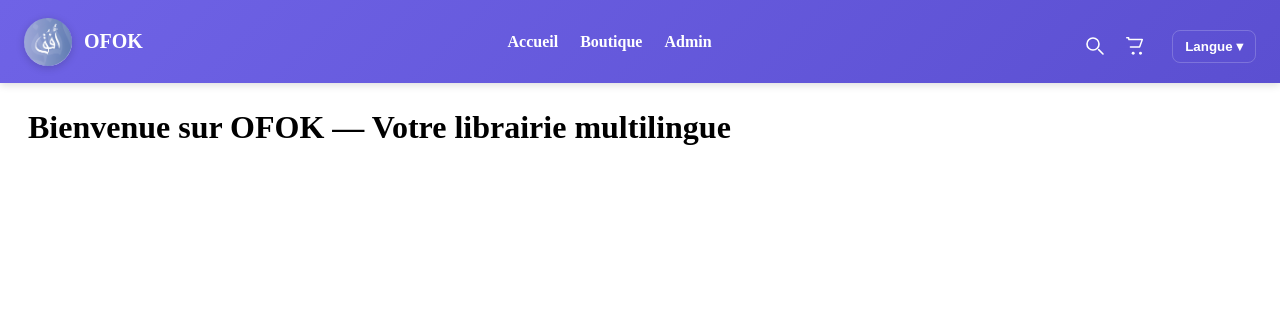
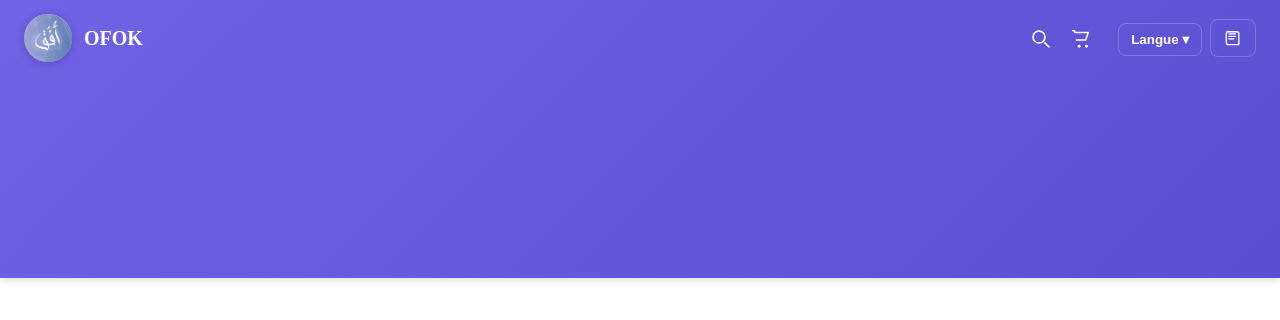
Before and after one commit to loubnaamez10/OFOKstore_website, a React (Vite) app in the folder client/: page / in a window 1280 px wide. Shown: the top 320 px of the page. Built offline with nearby package versions, Linux system fonts and the light colour scheme.

Commit message:
ajusting the navbar

```diff
--- a/client/src/components/Navbar.css
+++ b/client/src/components/Navbar.css
@@ -9,9 +9,9 @@
   top:0;
   left:0;
   right:0;
-  height:55px;
+  height:250px;
   display:flex;
-  align-items:center;
+  align-items: flex-start;
   justify-content:space-between;
   padding:14px 24px;
   background: linear-gradient(135deg,var(--ofok-purple),var(--ofok-purple-2));
@@ -65,6 +65,13 @@
 .lang-menu button{ display:block; width:100%; padding:10px 12px; background:transparent; border:none; text-align:left; cursor:pointer; }
 .lang-menu button:hover{ background:#f6f6f8; }
 
+.books-dropdown{ position:relative; display:inline-block; margin-left:8px; transform: translateY(4px); }
+.books-toggle{ display:inline-flex; align-items:center; justify-content:center; gap:6px; background:transparent; color:var(--ofok-text); border:1px solid rgba(255,255,255,0.2); padding:8px 12px; border-radius:8px; cursor:pointer; font-weight:600; }
+.books-toggle svg{ width:20px; height:20px; }
+.books-menu{ position:absolute; right:0; top:calc(100% + 8px); background:#fff; color:#222; min-width:220px; border-radius:8px; box-shadow:0 8px 28px rgba(0,0,0,0.18); overflow:hidden; z-index:1001; }
+.books-menu button{ display:block; width:100%; padding:10px 12px; background:transparent; border:none; text-align:left; cursor:pointer; }
+.books-menu button:hover{ background:#f6f6f8; }
+
 .cart-icon{ position:relative; display:inline-flex; align-items:center; justify-content:center; background:transparent; color:var(--ofok-text); margin-right:12px; text-decoration:none; padding:6px; border-radius:6px; transform: translateY(6px); }
 .cart-icon svg{ width:22px; height:22px; color:var(--ofok-text); }
 .cart-count{ position:absolute; top:-6px; right:-6px; background:var(--ofok-text); color:var(--ofok-purple-2); padding:2px 6px; border-radius:999px; font-size:12px; font-weight:700; box-shadow:0 2px 6px rgba(0,0,0,0.12); }
@@ -77,4 +84,5 @@
 
 @media (max-width:720px){
   .nav-links{ display:none; }
+  .books-menu{ min-width:180px; }
 }
--- a/client/src/components/Navbar.jsx
+++ b/client/src/components/Navbar.jsx
@@ -13,10 +13,37 @@ export default function Navbar() {
   const [searchQuery, setSearchQuery] = useState("");
   const searchRef = useRef(null);
   const navigate = useNavigate();
+  const [booksOpen, setBooksOpen] = useState(false);
+
+  const bookLabels = {
+    fr: {
+      english: "Livres en anglais",
+      arabic: "Livres en arabe",
+      french: "Livres en français",
+      button: "Livres",
+    },
+    en: {
+      english: "Books in English",
+      arabic: "Books in Arabic",
+      french: "Books in French",
+      button: "Books",
+    },
+    ar: {
+      english: "كتب باللغة الإنجليزية",
+      arabic: "كتب باللغة العربية",
+      french: "كتب باللغة الفرنسية",
+      button: "الكتب",
+    },
+  };
 
   function changeLang(code) {
     setLang(code);
     setLangOpen(false);
+  }
+
+  function goToBooks(language) {
+    navigate(`/books?lang=${encodeURIComponent(language)}`);
+    setBooksOpen(false);
   }
 
   useEffect(() => {
@@ -38,12 +65,6 @@ export default function Navbar() {
       <div className="brand">
         <img src={logo} alt="OFOK logo" className="brand-logo" />
         <span className="brand-text">OFOK</span>
-      </div>
-
-      <div className="nav-links">
-        <Link to="/">{t("home")}</Link>
-        <Link to="/books">{t("shop")}</Link>
-        <Link to="/admin">{t("admin")}</Link>
       </div>
 
       <div className="actions">
@@ -103,6 +124,35 @@ export default function Navbar() {
             </div>
           )}
         </div>
+
+        <div
+          className="books-dropdown"
+          tabIndex={0}
+          onBlur={() => setBooksOpen(false)}
+        >
+          <button
+            className="books-toggle"
+            onClick={() => setBooksOpen((s) => !s)}
+            aria-haspopup="menu"
+            aria-expanded={booksOpen}
+            aria-label={lang === "fr" ? "Livres" : lang === "ar" ? "الكتب" : "Books"}
+          >
+            <svg viewBox="0 0 24 24" fill="none" xmlns="http://www.w3.org/2000/svg" aria-hidden="true">
+              <path d="M6 4.5h10.5A2.5 2.5 0 0 1 19 7v12.5c0 .28-.22.5-.5.5H7A3 3 0 0 1 4 17V6.5A2.5 2.5 0 0 1 6.5 4H6v.5Z" stroke="currentColor" strokeWidth="1.6" strokeLinejoin="round"/>
+              <path d="M7 7h8M7 10h8M7 13h6" stroke="currentColor" strokeWidth="1.6" strokeLinecap="round"/>
+            </svg>
+          </button>
+
+          {booksOpen && (
+            <div className="books-menu" role="menu">
+              <button type="button" onMouseDown={() => goToBooks("en")}>{bookLabels[lang].english}</button>
+              <button type="button" onMouseDown={() => goToBooks("ar")}>{bookLabels[lang].arabic}</button>
+              <button type="button" onMouseDown={() => goToBooks("fr")}>{bookLabels[lang].french}</button>
+            </div>
+          )}
+        </div>
+
+
       </div>
     </nav>
   );
```
